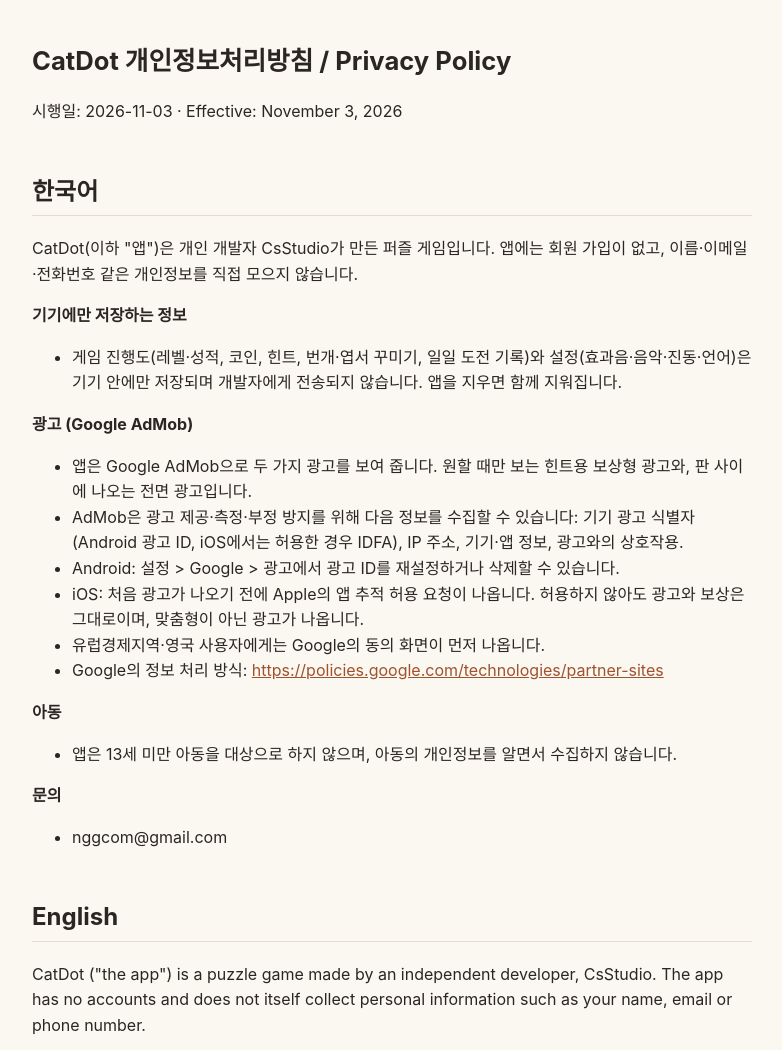
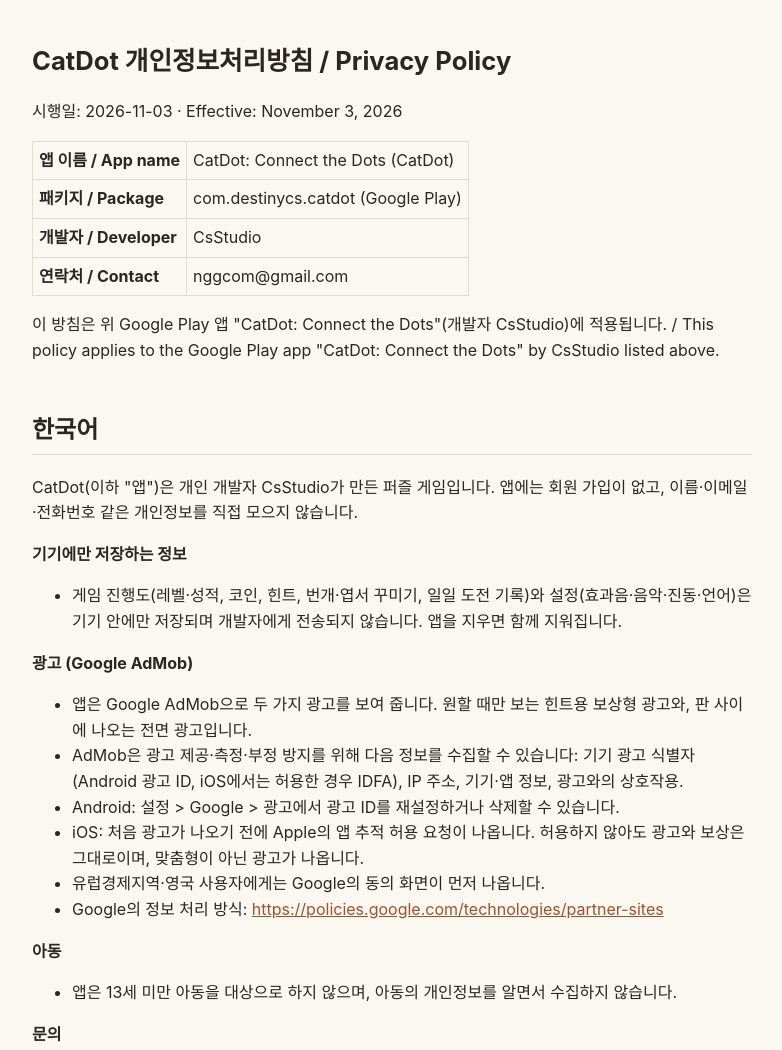
Before and after one commit to destinycs/catdot-site, a plain HTML site: page privacy.html in a window 1280 px wide. Shown: the top 1050 px of the page, without its empty margins (248-1030 px from the left). Drawn offline with Linux system fonts and the light colour scheme.

Commit message:
docs(privacy): 앱 이름·패키지·개발자 식별 표 추가 (Play 정책 일치)
Co-Authored-By: Claude Sonnet 5.5 <noreply@anthropic.com>

```diff
--- a/privacy.html
+++ b/privacy.html
@@ -1,5 +1,7 @@
 <!doctype html><html><head><meta charset="utf-8"><meta name="viewport" content="width=device-width,initial-scale=1"><title>CatDot Privacy Policy</title><style>body{font-family:-apple-system,system-ui,sans-serif;max-width:720px;margin:0 auto;padding:24px 16px;line-height:1.6;color:#2b2622;background:#fbf7f1}h1{font-size:1.6em}h2{margin-top:2em;border-bottom:1px solid #e5dccf;padding-bottom:4px}a{color:#a0522d}</style></head><body><h1>CatDot 개인정보처리방침 / Privacy Policy</h1>
 <p>시행일: 2026-11-03 · Effective: November 3, 2026</p>
+<table border="1" cellpadding="6" style="border-collapse:collapse;border-color:#e5dccf"><tr><th align="left">앱 이름 / App name</th><td>CatDot: Connect the Dots (CatDot)</td></tr><tr><th align="left">패키지 / Package</th><td>com.destinycs.catdot (Google Play)</td></tr><tr><th align="left">개발자 / Developer</th><td>CsStudio</td></tr><tr><th align="left">연락처 / Contact</th><td>nggcom@gmail.com</td></tr></table>
+<p>이 방침은 위 Google Play 앱 &quot;CatDot: Connect the Dots&quot;(개발자 CsStudio)에 적용됩니다. / This policy applies to the Google Play app &quot;CatDot: Connect the Dots&quot; by CsStudio listed above.</p>
 <h2>한국어</h2>
 <p>CatDot(이하 &quot;앱&quot;)은 개인 개발자 CsStudio가 만든 퍼즐 게임입니다. 앱에는 회원 가입이 없고, 이름·이메일·전화번호 같은 개인정보를 직접 모으지 않습니다.</p>
 <p><strong>기기에만 저장하는 정보</strong></p>
```
